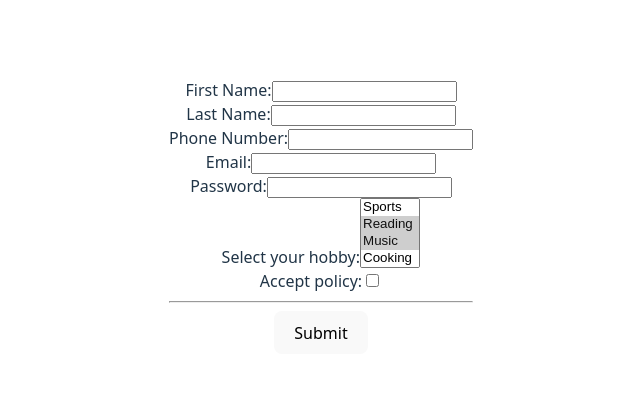
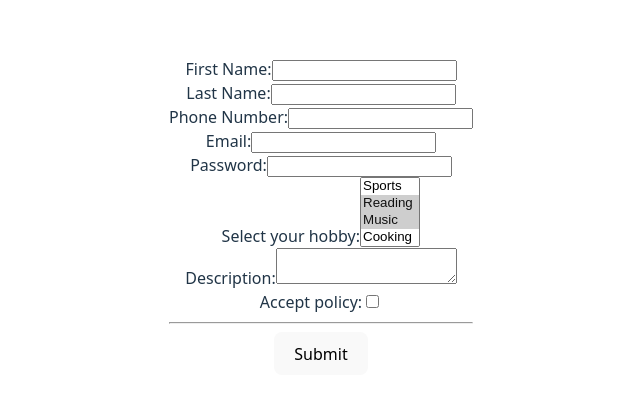
Before and after one commit to nhatnguyen-agilityio/react-training, a React (Vite) app in the folder react-advanced-examples/: page / in a window 1280 px wide. Shown: the part 184-582 px from the top of the page, without its empty margins (319-959 px from the left). Built offline with nearby package versions, Linux system fonts and the light colour scheme.

Commit message:
feat(): create example with textarea

```diff
--- a/react-advanced-examples/src/components/Form/index.tsx
+++ b/react-advanced-examples/src/components/Form/index.tsx
@@ -8,6 +8,7 @@ const Form = () => {
   const [password, setPassword] = useState("");
   const [isAcceptPolicy, setIsAcceptPolicy] = useState(false);
   const [hobby, setHobby] = useState(["music", "reading"]);
+  const [description, setDescription] = useState("");
   const handleSubmit = (e: React.FormEvent) => {
     e.preventDefault();
     const form = e.target as HTMLFormElement;
@@ -56,6 +57,11 @@ const Form = () => {
       </label>
       <br />
       <label>
+        Description:
+        <textarea name="description" value={description} onChange={e => setDescription(e.target.value)} />
+      </label>
+      <br />
+      <label>
         Accept policy:
         <input type="checkbox" name="acceptPolicy" checked={isAcceptPolicy} onChange={e => setIsAcceptPolicy(e.target.checked)} />
       </label>
```
